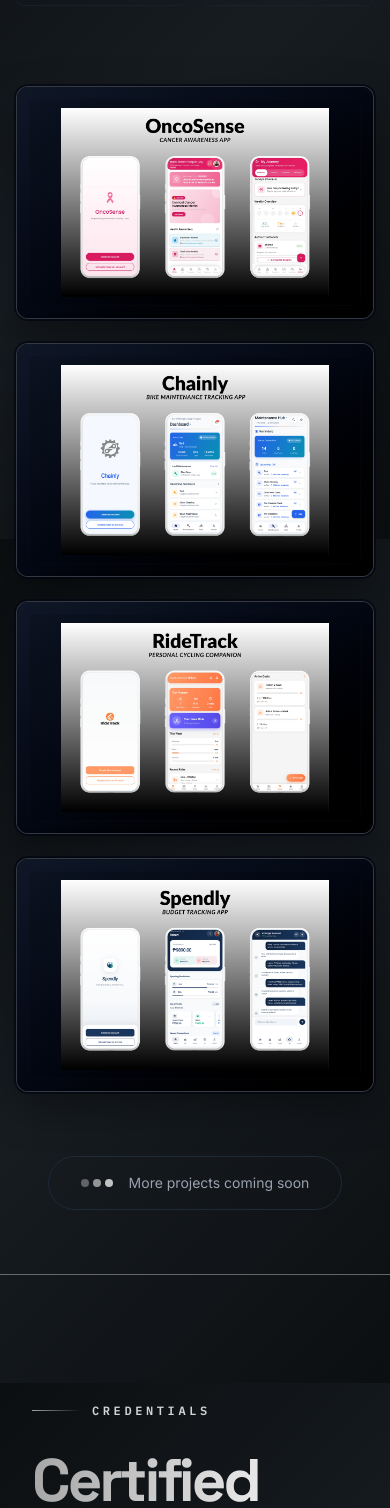
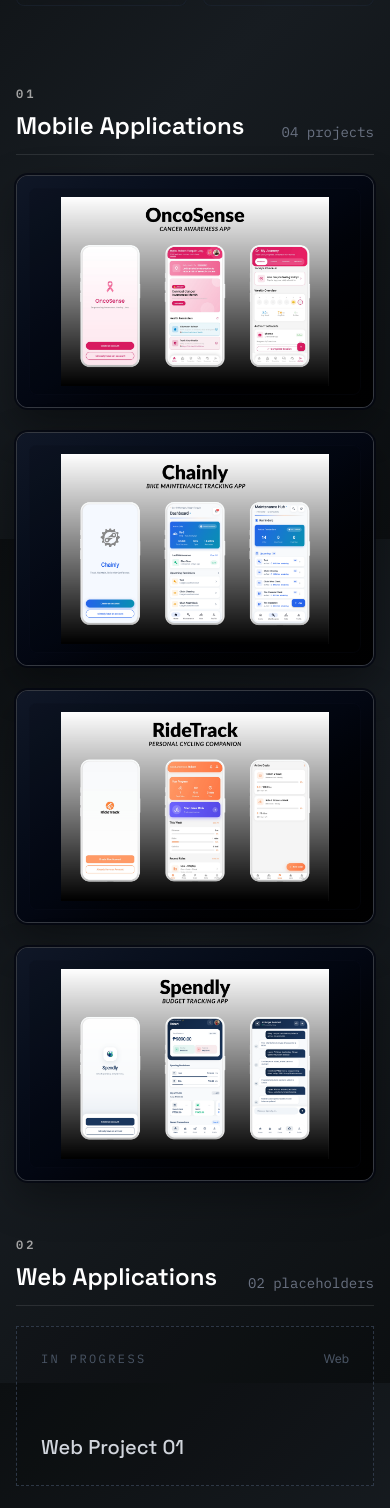
Before and after one commit to robertterquin/personal-portfolio, a React (Vite) app in the folder portfolio_v2/: page / in a window 390 px wide. Shown: the part 5369-6877 px from the top of the page. Built offline with nearby package versions, Linux system fonts and the light colour scheme.

Commit message:
feat: update Projects component to include mobile platform details and add web project placeholders

```diff
--- a/portfolio_v2/src/pages/Projects/Projects.jsx
+++ b/portfolio_v2/src/pages/Projects/Projects.jsx
@@ -14,6 +14,7 @@ const Projects = () => {
       tagline: "Cancer awareness starts here",
       description: "A Flutter-based mobile platform for cancer education, prevention tips, community support, and resources.",
       type: "Health App",
+      platform: "mobile",
       year: "2025",
       featured: true,
       gradient: "from-pink-100 via-rose-50 to-pink-50",
@@ -26,6 +27,7 @@ const Projects = () => {
       tagline: "Ride smarter, maintain better",
       description: "Flutter-based mobile application to help cyclists track bike maintenance, schedule service reminders, and manage maintenance costs for safer rides.",
       type: "Lifestyle App",
+      platform: "mobile",
       year: "2025",
       featured: false,
       gradient: "from-blue-100 via-cyan-50 to-teal-50",
@@ -38,6 +40,7 @@ const Projects = () => {
       tagline: "Track every ride, reach every goal",
       description: "Flutter-based mobile application designed to help cyclists track rides, monitor performance goals, and analyze riding statistics for efficient cycling.",
       type: "Fitness App",
+      platform: "mobile",
       year: "2025",
       featured: false,
       gradient: "from-orange-100 via-blue-50 to-cyan-50",
@@ -50,12 +53,19 @@ const Projects = () => {
       tagline: "Budget smarter, live simpler",
       description: "A budget tracking app designed to help people monitor spending, manage accounts, and make better financial decisions.",
       type: "Budget App",
+      platform: "mobile",
       year: "2026",
       featured: false,
       gradient: "from-slate-100 via-blue-50 to-cyan-50",
       accentColor: "text-blue-600",
       preview: "/projects/spendly.png"
     },
+  ];
+
+  const mobileProjects = projects.filter((project) => project.platform === 'mobile');
+  const webPlaceholders = [
+    { id: 'web-placeholder-1', label: 'Web Project 01' },
+    { id: 'web-placeholder-2', label: 'Web Project 02' },
   ];
 
   useEffect(() => {
@@ -206,7 +216,15 @@ const Projects = () => {
           </div>
         </motion.div>
 
-        {/* Project Gallery */}
+        <div className="mb-5 flex items-end justify-between gap-4 border-b border-white/10 pb-3">
+          <div>
+            <p className="font-mono text-xs font-semibold uppercase tracking-[0.25em] text-mono-600">01</p>
+            <h3 className="mt-2 text-2xl font-semibold text-white md:text-3xl">Mobile Applications</h3>
+          </div>
+          <span className="font-mono text-sm text-gray-500">{String(mobileProjects.length).padStart(2, '0')} projects</span>
+        </div>
+
+        {/* Mobile Project Gallery */}
         <motion.div
           className={`mx-auto grid w-full max-w-[1280px] grid-cols-1 gap-6 transition-all duration-700 delay-200 sm:grid-cols-2 lg:gap-8 ${isVisible ? 'opacity-100 translate-y-0' : 'opacity-0 translate-y-12'}`}
           initial={{ opacity: 0, y: 36 }}
@@ -214,7 +232,7 @@ const Projects = () => {
           viewport={{ once: true, amount: 0.1 }}
           transition={{ duration: 0.75, delay: 0.1, ease: 'easeOut' }}
         >
-          {projects.map((project, index) => (
+          {mobileProjects.map((project, index) => (
             <motion.div
               key={project.id}
               className="group relative min-w-0 overflow-hidden rounded-xl border border-white/20 bg-gray-950 p-3 shadow-[0_16px_40px_rgba(0,0,0,0.35)] ring-2 ring-gray-950/70 cursor-pointer transition-all duration-300 hover:-translate-y-1 hover:border-gray-400/80 hover:shadow-[0_20px_50px_rgba(255,255,255,0.1)] sm:p-4"
@@ -266,21 +284,31 @@ const Projects = () => {
           ))}
         </motion.div>
 
-        {/* More Projects Coming Section */}
+        {/* Web Projects Section */}
         <motion.div
-          className={`mt-16 text-center transition-all duration-700 delay-600 ${isVisible ? 'opacity-100 translate-y-0' : 'opacity-0 translate-y-8'}`}
+          className={`mt-14 transition-all duration-700 delay-600 ${isVisible ? 'opacity-100 translate-y-0' : 'opacity-0 translate-y-8'}`}
           initial={{ opacity: 0, y: 20 }}
           whileInView={{ opacity: 1, y: 0 }}
           viewport={{ once: true, amount: 0.4 }}
           transition={{ duration: 0.6, ease: 'easeOut' }}
         >
-          <div className="inline-flex items-center gap-4 px-8 py-4 border border-gray-800 rounded-full">
-            <div className="flex gap-1">
-              <div className="w-2 h-2 bg-mono-600 rounded-full animate-pulse"></div>
-              <div className="w-2 h-2 bg-mono-700 rounded-full animate-pulse" style={{animationDelay: '0.2s'}}></div>
-              <div className="w-2 h-2 bg-mono-800 rounded-full animate-pulse" style={{animationDelay: '0.4s'}}></div>
+          <div className="mb-5 flex items-end justify-between gap-4 border-b border-white/10 pb-3">
+            <div>
+              <p className="font-mono text-xs font-semibold uppercase tracking-[0.25em] text-mono-600">02</p>
+              <h3 className="mt-2 text-2xl font-semibold text-white md:text-3xl">Web Applications</h3>
             </div>
-            <span className="text-gray-400 text-sm">More projects coming soon</span>
+            <span className="font-mono text-sm text-gray-500">02 placeholders</span>
+          </div>
+          <div className="grid grid-cols-1 gap-6 sm:grid-cols-2">
+            {webPlaceholders.map((project) => (
+              <div key={project.id} className="flex min-h-40 flex-col justify-between border border-dashed border-gray-700/80 bg-black/10 p-6">
+                <div className="flex items-center justify-between gap-4">
+                  <span className="font-mono text-xs uppercase tracking-[0.2em] text-gray-600">In progress</span>
+                  <span className="text-xs text-gray-600">Web</span>
+                </div>
+                <h4 className="mt-8 text-xl font-medium text-gray-300">{project.label}</h4>
+              </div>
+            ))}
           </div>
         </motion.div>
       </div>
```
